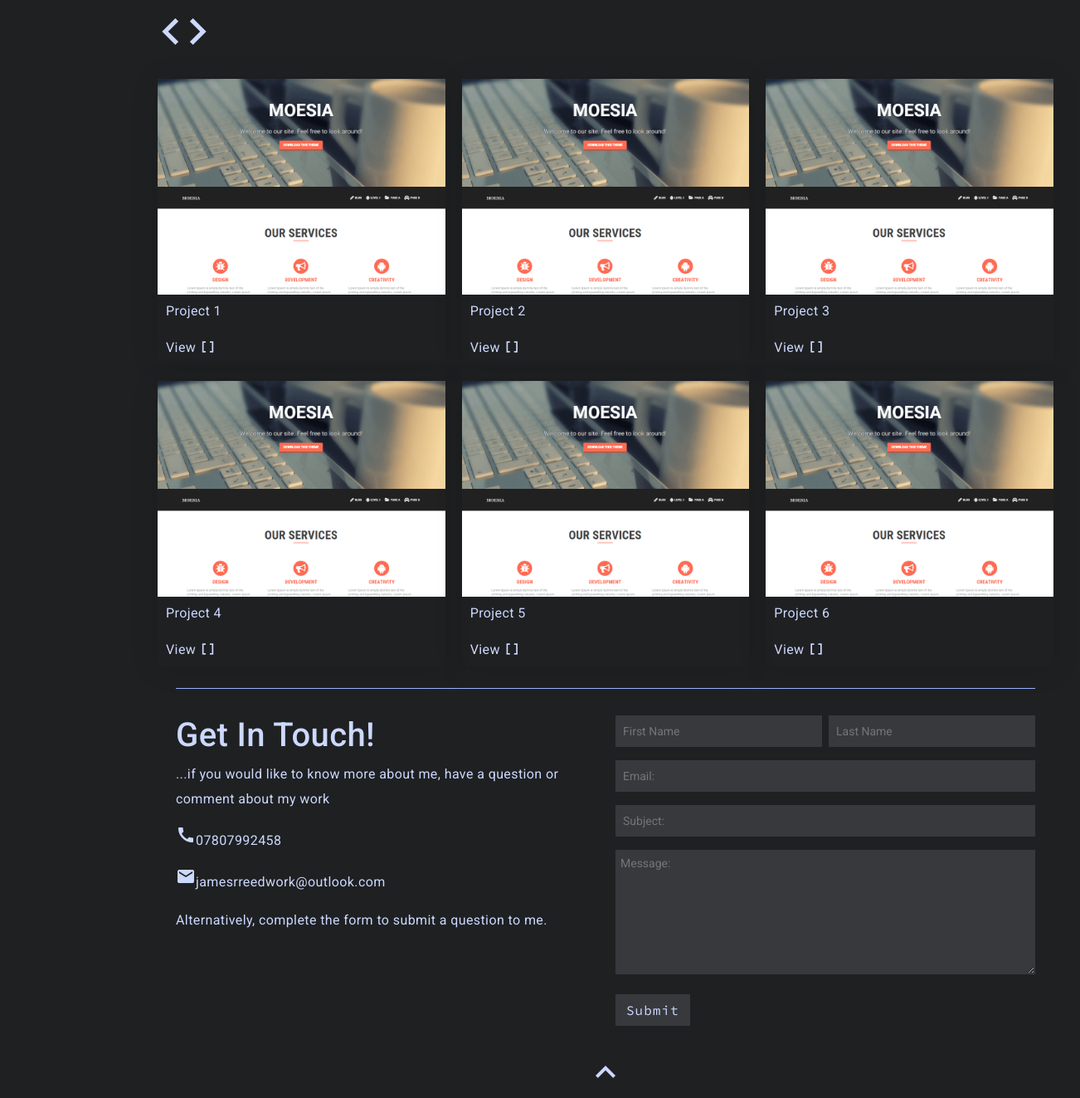
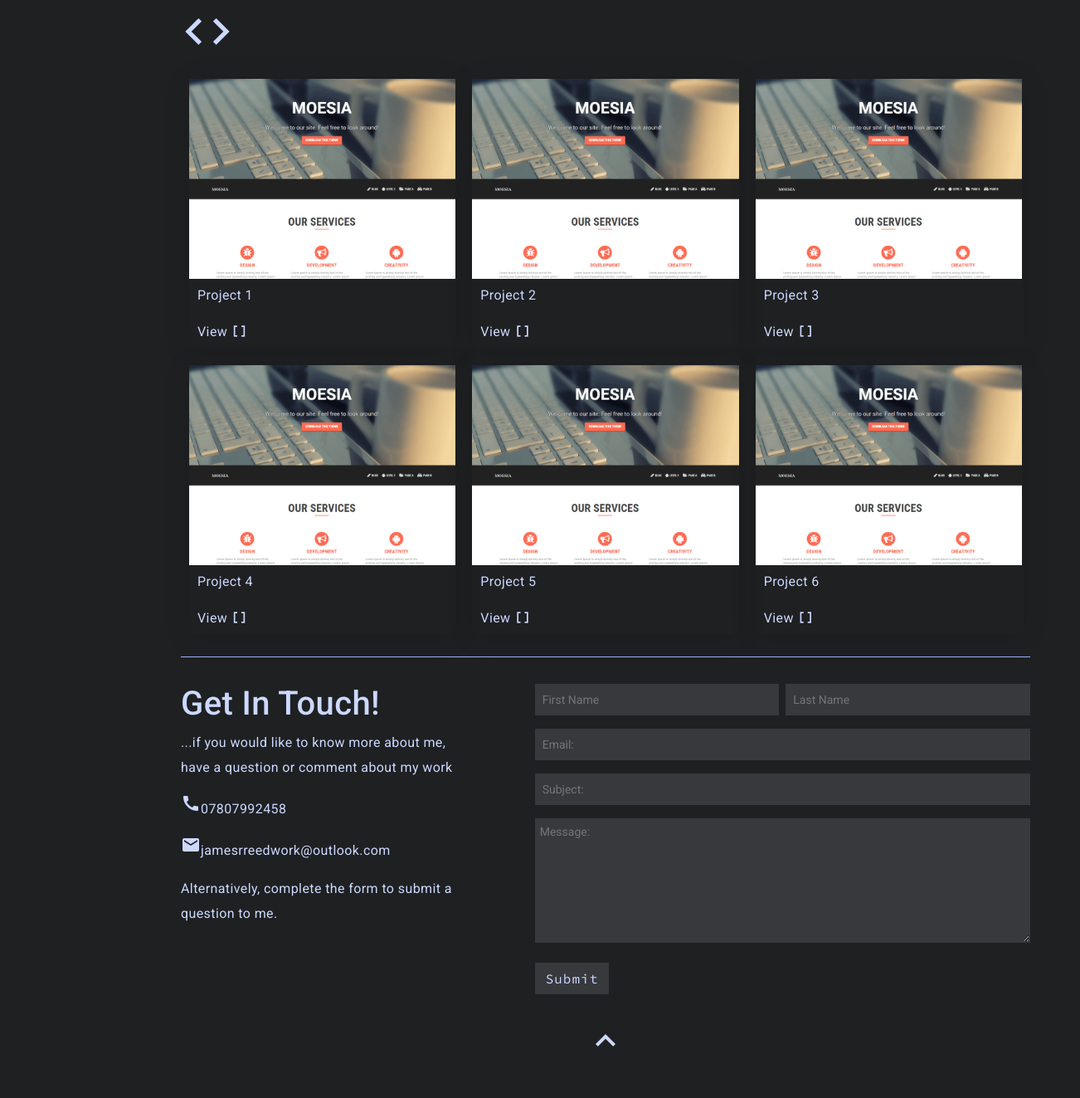
Before and after one commit to name-taken23/name-taken23, a website: page index.html in a window 1280 px wide. Shown: the part 814-2137 px from the top of the page at 83% size, 1302 px wide, since content can reach past the window. After the commit the page ends 2099 px from the top, so only its background shows below. Drawn offline with nearby package versions, Linux system fonts and the light colour scheme.

Commit message:
Finite viewpoint adjustments and styling

```diff
--- a/index.html
+++ b/index.html
@@ -20,7 +20,7 @@
   <!--sidenav-->
   <div class="sidenav">
     <div class="sidenav-logo">
-      <img src="assets/imgs/logoimg.jpg">
+
     </div>
     <div class="sidenav-links">
       <a href="pages/about.html">About Me</a>
@@ -126,7 +126,7 @@
           <div id="contact-forum-wrapper">
             <div class="custom-container">
               <div class="row">
-                <div class="col">
+                <div class="col-lg-4 contact-info">
                   <p class="h1">Get In Touch!</p>
                   <p>...if you would like to know more about me, have a question or comment about my work</p>
                   <p><i class="material-icons">call</i>07807992458</p>
@@ -134,7 +134,7 @@
                   <p>Alternatively, complete the form to submit a question to me.</p>
                 </div>
 
-                <div class="col">
+                <div class="col-lg-7">
                   <div class="contact-wrapper">
                     <form id="contact-forum" method="get">
                       <div class="identity-fields">
--- a/scss/partials/_contact.scss
+++ b/scss/partials/_contact.scss
@@ -1,7 +1,7 @@
 @import '_mixins.scss';
 
 @media (max-width: 992px) {
-    #contact-forum .custom-container .row {
+    #contact-forum-wrapper .custom-container .row {
         flex-direction: column;
     }
 }
@@ -11,11 +11,12 @@
     > .custom-container {
         padding-top: 2rem;
         border-top: darken($textclr, 10%) 1px solid;
+        > .row {
+            justify-content: space-between;
+        }
     }
 }
-#contact-forum {
 
-}
 .identity-fields{
     & #fname {
         margin-right: .5rem;
--- a/scss/partials/_projects.scss
+++ b/scss/partials/_projects.scss
@@ -25,7 +25,7 @@
 
 #portfolio-projects > .custom-container > .row > i {
 
-    margin: 20px 0 15px 10px;
+    margin: 20px 0 15px 0px;
     font-size: 4rem;
 }
 
--- a/scss/partials/_sidebarnav.scss
+++ b/scss/partials/_sidebarnav.scss
@@ -23,7 +23,7 @@
   left: 0;
   background-color: $baseclr;
   border-right: $textclr 1px solid;
-  overflow-x: hidden;
+
   /* Disable horizontal scroll */
 
   >.sidenav-links {
--- a/scss/styles.scss
+++ b/scss/styles.scss
@@ -7,25 +7,10 @@
 
 @media (min-width: 768px) {
   .custom-container {
-    max-width: 750px;
+    max-width: 80vw;
   }
 }
 
-@media (min-width: 992px) {
-  .custom-container {
-    max-width: 982px;
-  }
-}
-@media (min-width: 1200px) {
-  .custom-container {
-    max-width: 1190px;
-  }
-}
-@media (min-width: 1400px) {
-  .custom-container {
-    max-width: 85vw;
-  }
-}
 //includes
 @import 'partials/sidebarnav';
 @import 'partials/contact';
@@ -78,12 +63,17 @@ p {
     width: 100%;
     margin-left: auto;
     margin-right: auto;
+    box-sizing: border-box;
 }
 
 .img-rounded {
   border-radius: 50%;
 }
 
+.row {
+  --bs-gutter-x: 0;
+--bs-gutter-y: 0;
+}
 .card {
   margin: 10px;
   border: none;
```
Also changed, not shown: pages/about.html (+10 -3 lines), pages/coding.html (+7 -3 lines), css/styles.css, 1 other file.
